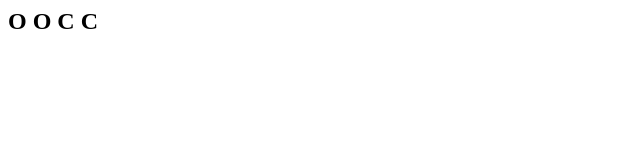
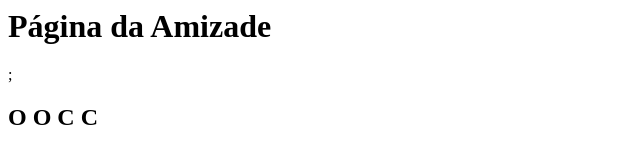
Before and after one commit to NatyViviGab/Best_Friends, a plain HTML site: page index.html in a window 1280 px wide. Shown: the whole page, without its empty margins (0-640 px from the left). Drawn offline with Linux system fonts and the light colour scheme.

Commit message:
Update index.html

```diff
--- a/index.html
+++ b/index.html
@@ -1,2 +1,2 @@
-
+<h1>Página da Amizade</h1>;
 <h2>O    O    C     C</h2>
```
